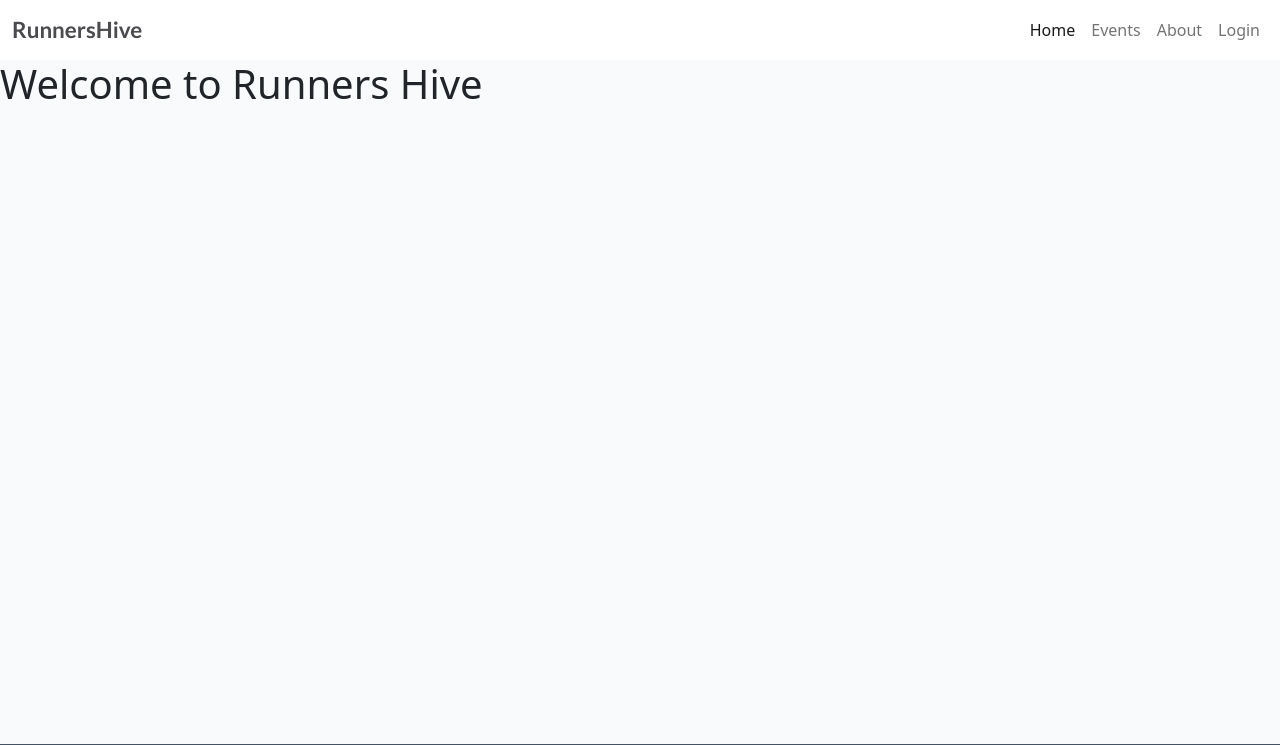
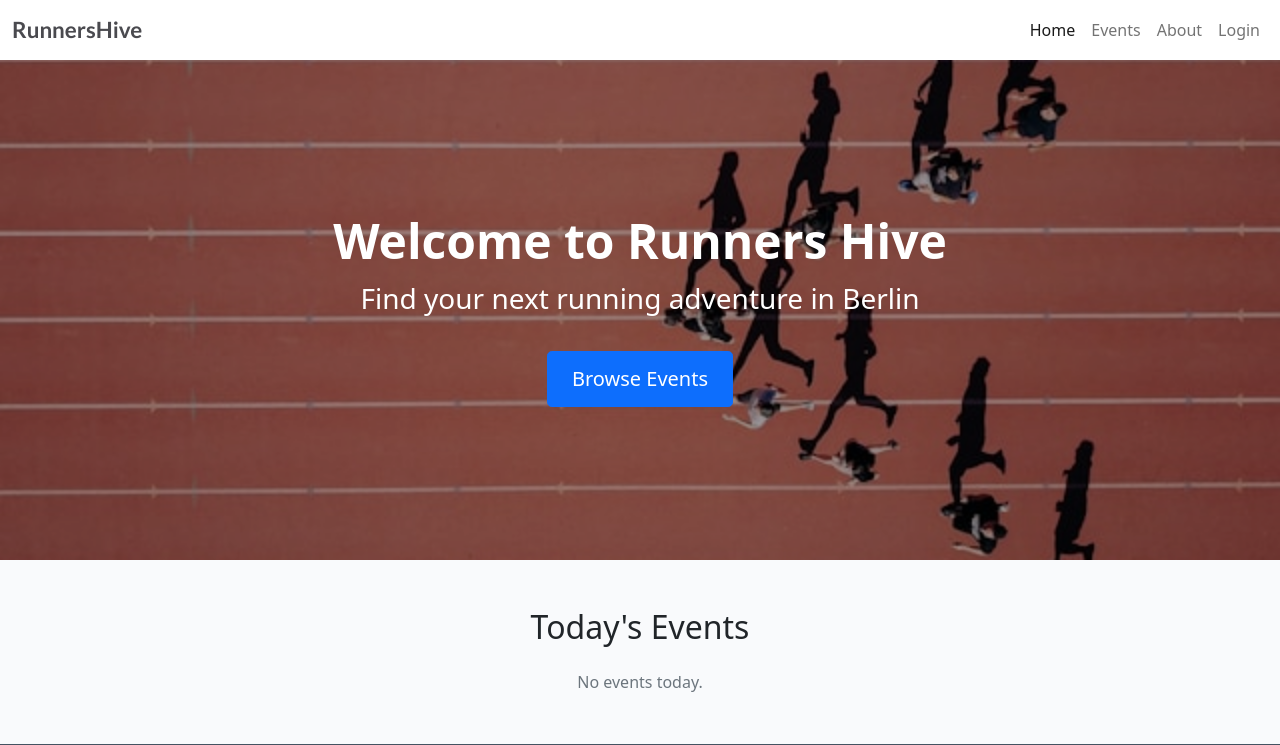
Before and after one commit to kathrinmzl/RunnersHive, a Django app: page / in a window 1280 px wide. Shown: the top 745 px of the page. Run offline with Django 5.2, Linux system fonts and the light colour scheme; parts of the project's set-up code (start-up, migrations or seed data) failed here and were passed over; some libraries are stand-ins or nearby versions.

Commit message:
chore: Add basic styling to index page

```diff
--- a/static/css/style.css
+++ b/static/css/style.css
@@ -1,5 +1,80 @@
+
+
+
 body {
     background-color: #F9FAFC;
+}
+
+/* Hero section */
+.hero-image {
+  width: 100%;
+  max-height: 500px;
+  object-fit: cover;
+}
+
+.hero-overlay {
+  position: absolute;
+    top: 0;
+    left: 0;
+    width: 100%;
+    height: 100%;
+
+    display: flex;
+    flex-direction: column;
+    justify-content: center;
+    align-items: center;
+
+    background-color: rgba(0, 0, 0, 0.4); /* black overlay, 40% opacity */
+
+    color: white;
+    text-align: center;
+    padding: 20px;
+}
+
+/* Responsive font and button sizes */
+.hero-overlay h1 {
+  font-size: 3rem; /* default for medium+ screens */
+}
+
+.hero-overlay p {
+  font-size: 1.75rem;
+}
+
+.hero-overlay .btn {
+  padding: 0.75rem 1.5rem;
+  font-size: 1.25rem;
+}
+
+/* Smaller screens */
+@media (max-width: 768px) {
+  .hero-overlay h1 {
+    font-size: 1.75rem; /* smaller heading */
+  }
+
+  .hero-overlay p {
+    font-size: 1rem;
+  }
+
+  .hero-overlay .btn {
+    padding: 0.5rem 1rem;
+    font-size: 0.9rem;
+  }
+}
+
+/* Extra small screens */
+@media (max-width: 480px) {
+  .hero-overlay h1 {
+    font-size: 1.4rem;
+  }
+
+  .hero-overlay p {
+    font-size: 0.9rem;
+  }
+
+  .hero-overlay .btn {
+    font-size: 0.85rem;
+    padding: 0.4rem 0.8rem;
+  }
 }
 
 .brand {
--- a/templates/index.html
+++ b/templates/index.html
@@ -1,7 +1,34 @@
 {% extends "base.html" %}
+
+{% load static %}
 
 {% block title %}Home | RunnersHive{% endblock %}
 
+
 {% block content %}
-    <h1>Welcome to Runners Hive</h1>
+<!-- Hero Section -->
+<div class="hero position-relative text-white text-center">
+  <img src="{% static 'images/hero_img.jpg' %}" class="hero-image" alt="Hero Image">
+  <div class="hero-overlay">
+    <h1 class="display-3 fw-bold">Welcome to Runners Hive</h1>
+    <p class="lead">Find your next running adventure in Berlin</p>
+    <a href="{% url 'events' %}" class="btn btn-primary btn-lg mt-3">Browse Events</a>
+  </div>
+</div>
+
+<!-- Today's Events -->
+<div class="container my-5">
+  <h2 class="text-center mb-4">Today's Events</h2>
+
+  {% if todays_events %}
+    <div class="row row-cols-1 row-cols-md-3 g-4">
+      {% for event in todays_events %}
+      {% include "events/_event_card.html" %}
+      {% endfor %}
+    </div>
+  {% else %}
+    <p class="text-center text-muted">No events today.</p>
+  {% endif %}
+</div>
+
 {% endblock %}
```
Also changed, not shown: events/templates/events/_event_card.html (added, +69 -0 lines), events/templates/events/event_list.html (+1 -66 lines), static/images/hero_img.jpg (added).
